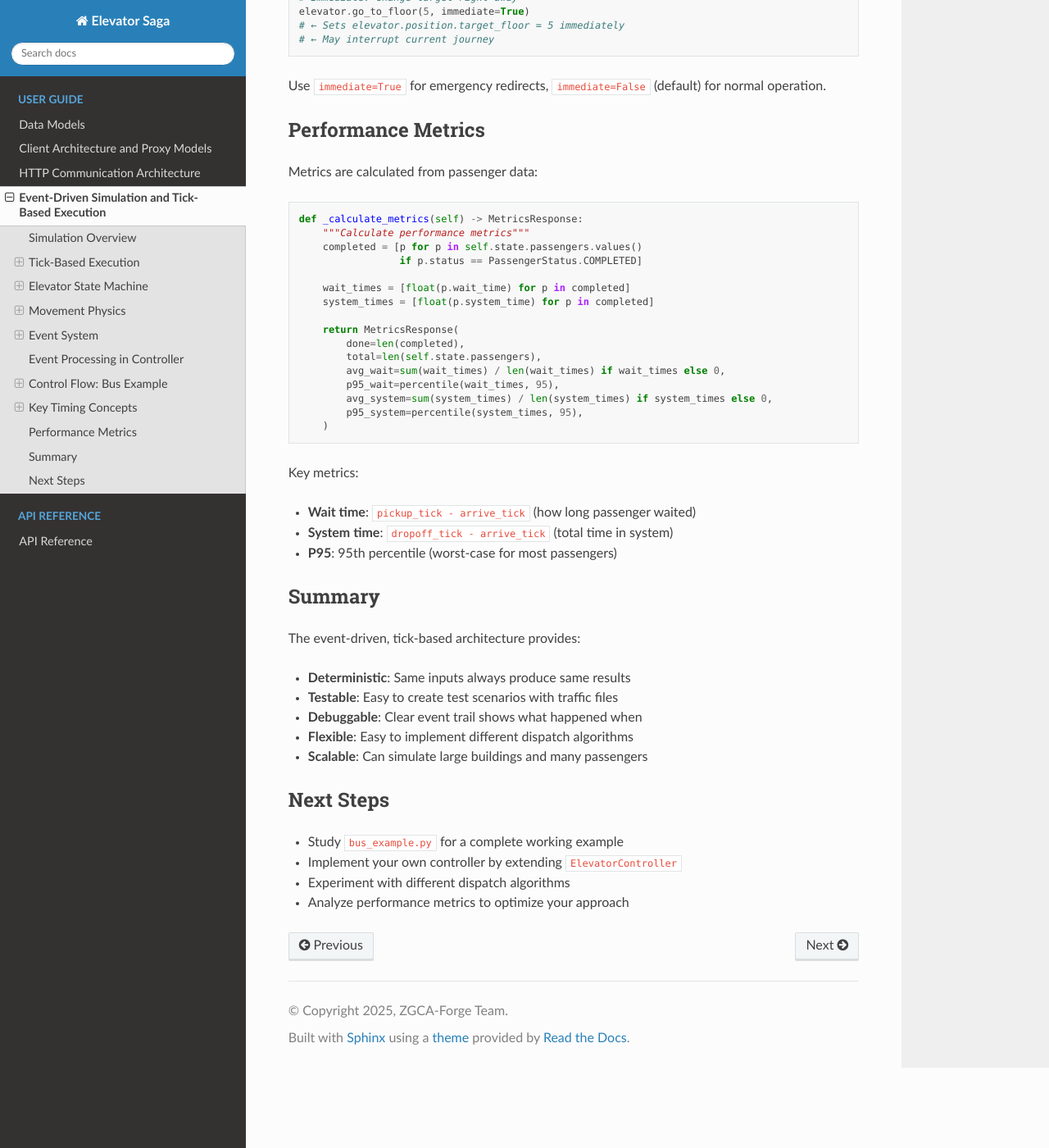
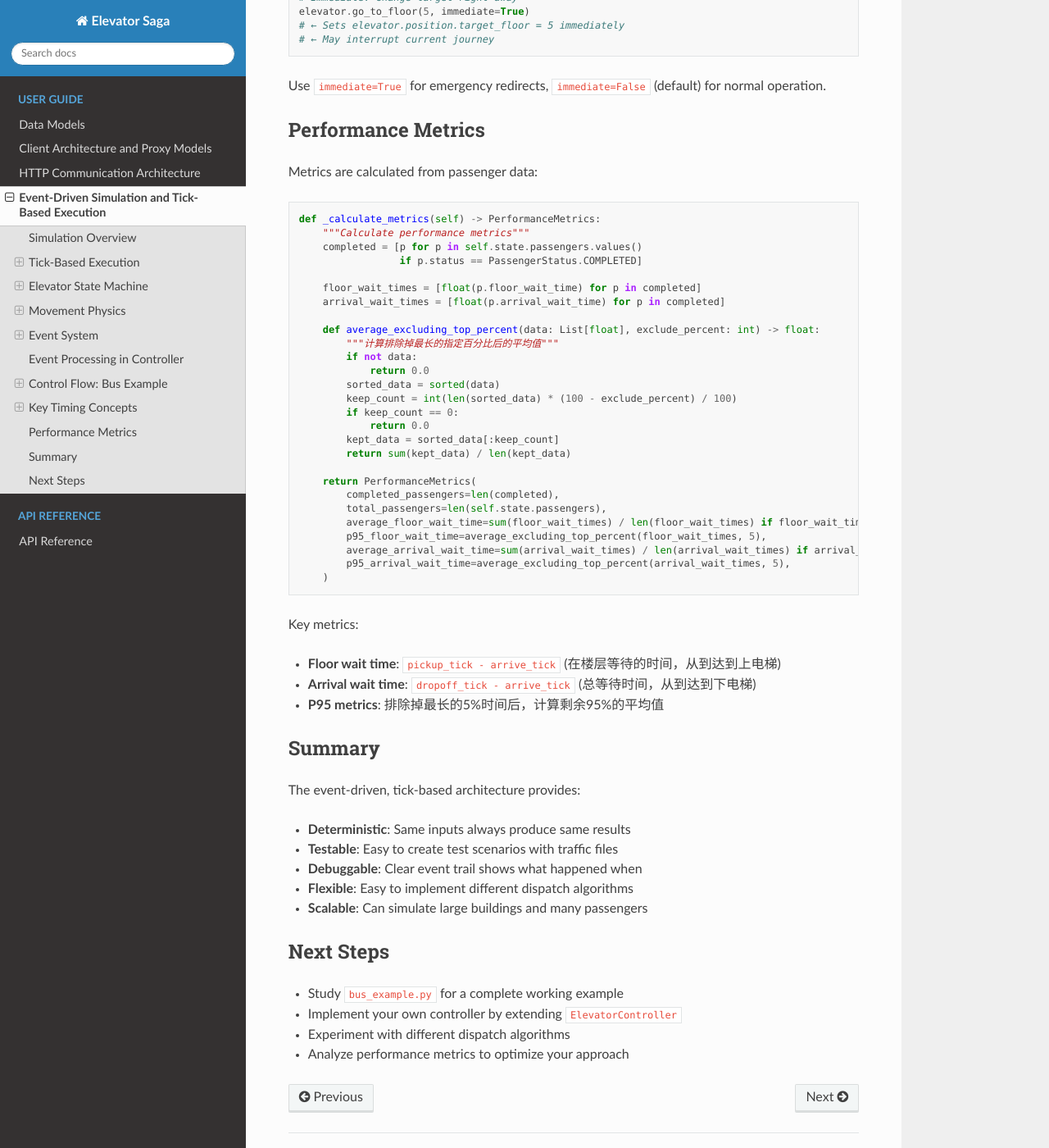
Before and after one commit to ZGCA-Forge/Elevator, a Sphinx documentation site: the page built from docs/events.rst, in a window 1280 px wide and 1400 px high, scrolled down 8677 px. Shown: the whole window at 82% size. Built offline with Sphinx 7.4.7 and the Read the Docs theme 3.1.0, drawn with Linux system fonts in a browser that asks for light colours; some of the changed text lies outside the part shown.

Commit message:
fix performance calculation. fix floor error in approaching event. fix passenger board wrongly.

```diff
--- a/docs/client.rst
+++ b/docs/client.rst
@@ -176,7 +176,7 @@ Dynamic proxy for ``PassengerInfo`` that provides access to passenger informatio
 
    if passenger.status == PassengerStatus.IN_ELEVATOR:
        print(f"In elevator {passenger.elevator_id}")
-       print(f"Waited {passenger.wait_time} ticks")
+       print(f"Waited {passenger.floor_wait_time} ticks")
 
 Read-Only Protection
 ~~~~~~~~~~~~~~~~~~~~
--- a/docs/events.rst
+++ b/docs/events.rst
@@ -277,7 +277,7 @@ Events are generated during tick processing:
                    EventType.ELEVATOR_APPROACHING,
                    {
                        "elevator": elevator.id,
-                       "floor": elevator.target_floor,
+                       "floor": int(round(elevator.position.current_floor_float)),
                        "direction": elevator.target_floor_direction.value
                    }
                )
@@ -487,28 +487,39 @@ Metrics are calculated from passenger data:
 
 .. code-block:: python
 
-   def _calculate_metrics(self) -> MetricsResponse:
+   def _calculate_metrics(self) -> PerformanceMetrics:
        """Calculate performance metrics"""
        completed = [p for p in self.state.passengers.values()
                     if p.status == PassengerStatus.COMPLETED]
 
-       wait_times = [float(p.wait_time) for p in completed]
-       system_times = [float(p.system_time) for p in completed]
+       floor_wait_times = [float(p.floor_wait_time) for p in completed]
+       arrival_wait_times = [float(p.arrival_wait_time) for p in completed]
 
-       return MetricsResponse(
-           done=len(completed),
-           total=len(self.state.passengers),
-           avg_wait=sum(wait_times) / len(wait_times) if wait_times else 0,
-           p95_wait=percentile(wait_times, 95),
-           avg_system=sum(system_times) / len(system_times) if system_times else 0,
-           p95_system=percentile(system_times, 95),
+       def average_excluding_top_percent(data: List[float], exclude_percent: int) -> float:
+           """计算排除掉最长的指定百分比后的平均值"""
+           if not data:
+               return 0.0
+           sorted_data = sorted(data)
+           keep_count = int(len(sorted_data) * (100 - exclude_percent) / 100)
+           if keep_count == 0:
+               return 0.0
+           kept_data = sorted_data[:keep_count]
+           return sum(kept_data) / len(kept_data)
+
+       return PerformanceMetrics(
+           completed_passengers=len(completed),
+           total_passengers=len(self.state.passengers),
+           average_floor_wait_time=sum(floor_wait_times) / len(floor_wait_times) if floor_wait_times else 0,
+           p95_floor_wait_time=average_excluding_top_percent(floor_wait_times, 5),
+           average_arrival_wait_time=sum(arrival_wait_times) / len(arrival_wait_times) if arrival_wait_times else 0,
+           p95_arrival_wait_time=average_excluding_top_percent(arrival_wait_times, 5),
        )
 
 Key metrics:
 
-- **Wait time**: ``pickup_tick - arrive_tick`` (how long passenger waited)
-- **System time**: ``dropoff_tick - arrive_tick`` (total time in system)
-- **P95**: 95th percentile (worst-case for most passengers)
+- **Floor wait time**: ``pickup_tick - arrive_tick`` (在楼层等待的时间，从到达到上电梯)
+- **Arrival wait time**: ``dropoff_tick - arrive_tick`` (总等待时间，从到达到下电梯)
+- **P95 metrics**: 排除掉最长的5%时间后，计算剩余95%的平均值
 
 Summary
 -------
```
Also changed, not shown: docs/models.rst (+4 -4 lines), 5 other files.
